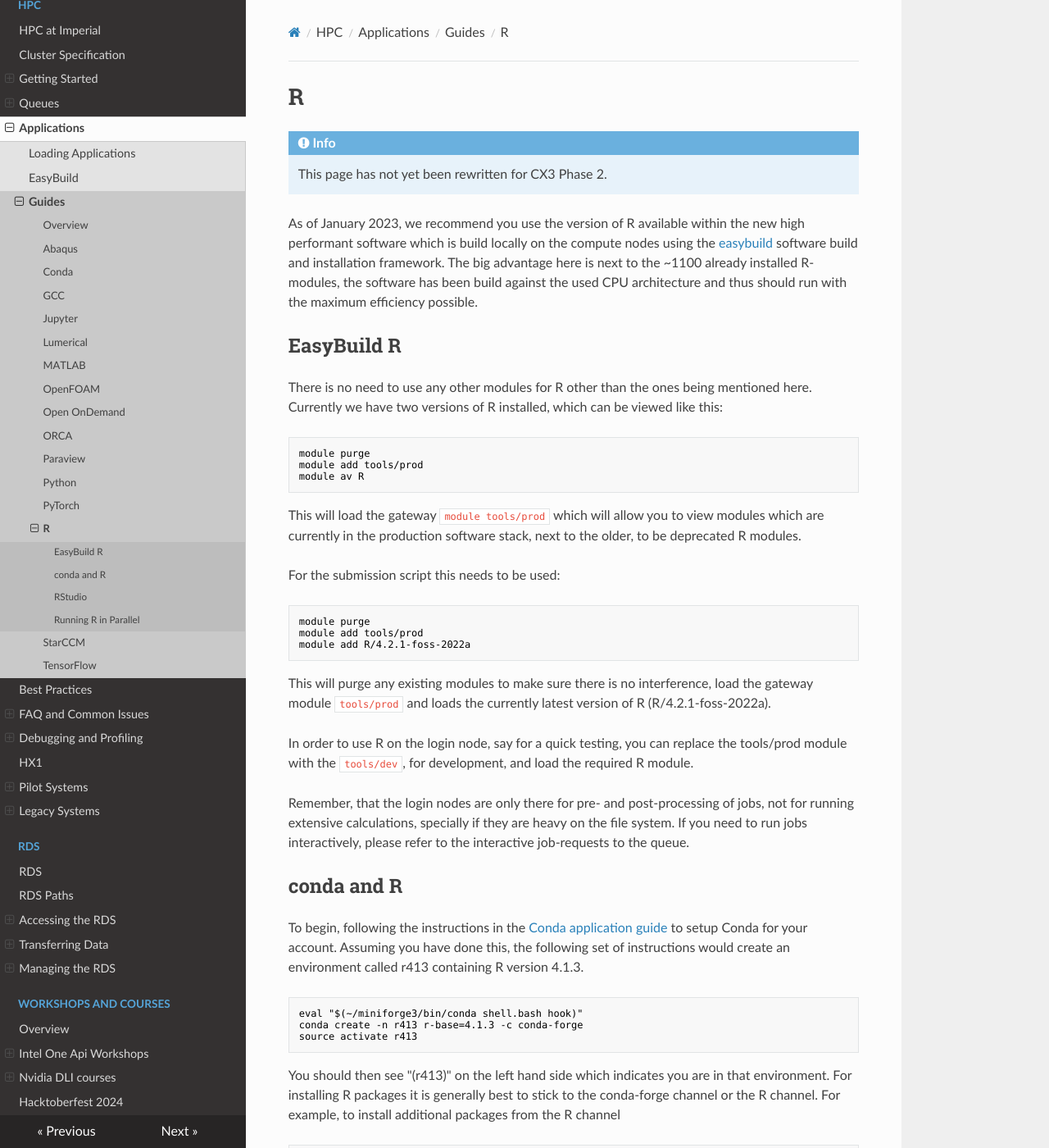
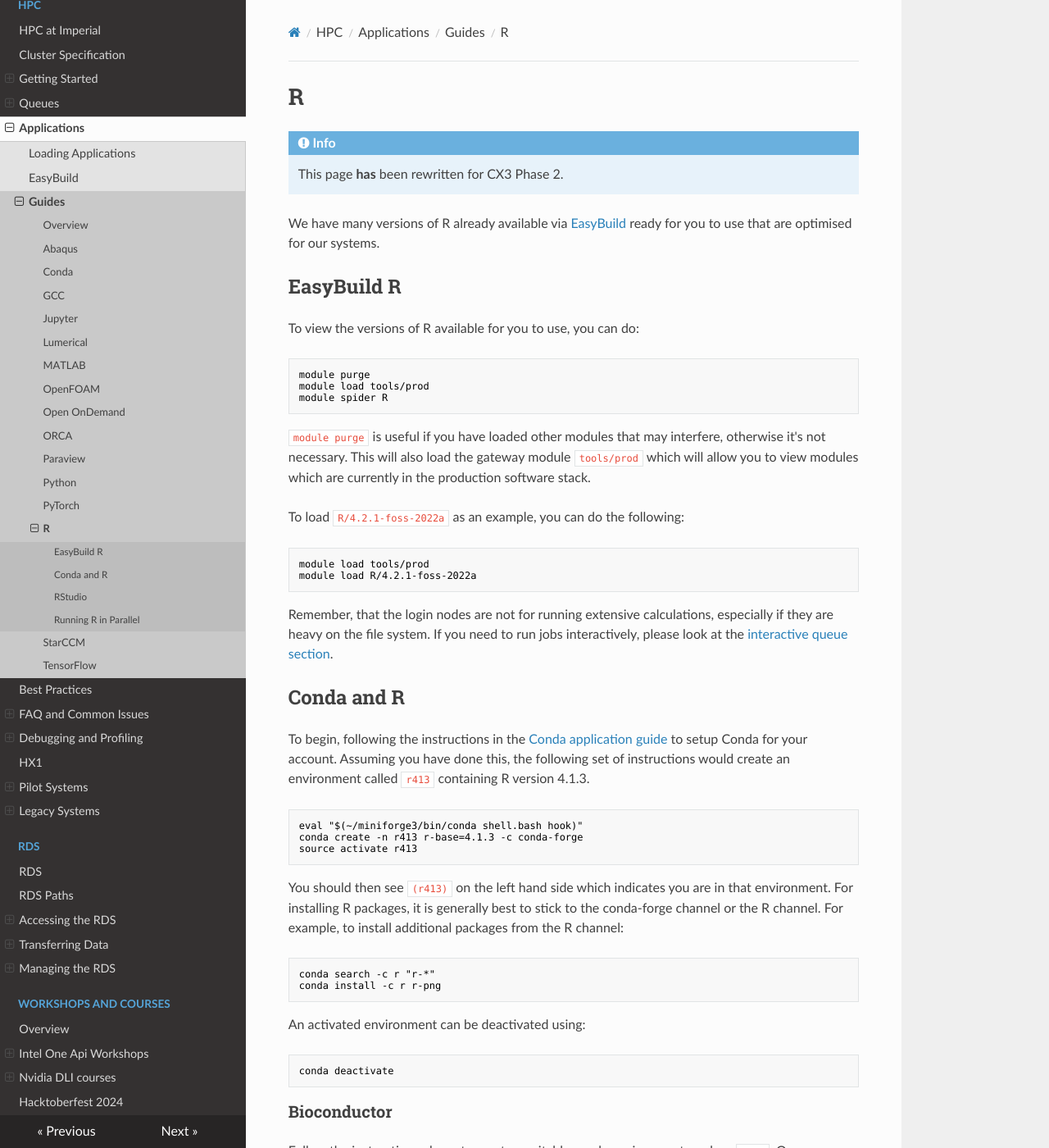
Before and after one commit to ImperialCollegeLondon/icl-rcs-user-guide, an MkDocs documentation site: the page built from docs/hpc/applications/guides/R.md, in a window 1280 px wide and 1400 px high. Shown: the whole window at 82% size. Built offline with MkDocs 1.6.1, drawn with Linux system fonts in a browser that asks for light colours; nearby versions of some CDN libraries; some of the changed text lies outside the part shown.

Commit message:
updated R page for phase2

````diff
--- a/docs/hpc/applications/guides/R.md
+++ b/docs/hpc/applications/guides/R.md
@@ -2,38 +2,33 @@
 
 !!! info
 
-    This page has not yet been rewritten for CX3 Phase 2.
+    This page **has** been rewritten for CX3 Phase 2.
 
-As of January 2023, we recommend you use the version of R available within the new high performant software which is build locally on the compute nodes using the [easybuild](../easybuild.md) software build and installation framework. The big advantage here is next to the ~1100 already installed R-modules, the software has been build against the used CPU architecture and thus should run with the maximum efficiency possible.
+We have many versions of R already available via [EasyBuild](../easybuild.md) ready for you to use that are optimised for our systems.
 
 ## EasyBuild R
 
-There is no need to use any other modules for R other than the ones being mentioned here. Currently we have two versions of R installed, which can be viewed like this:
+To view the versions of R available for you to use, you can do:
 
 ```console
 module purge
-module add tools/prod
-module av R
+module load tools/prod
+module spider R
 ```
 
-This will load the gateway `module tools/prod` which will allow you to view modules which are currently in the production software stack, next to the older, to be deprecated R modules.
+`module purge` is useful if you have loaded other modules that may interfere, otherwise it's not necessary. This will also load the gateway module `tools/prod` which will allow you to view modules which are currently in the production software stack.
 
-For the submission script this needs to be used:
+To load `R/4.2.1-foss-2022a` as an example, you can do the following:
 
 ```console
-module purge
-module add tools/prod
-module add R/4.2.1-foss-2022a
+module load tools/prod
+module load R/4.2.1-foss-2022a
 ```
 
-This will purge any existing modules to make sure there is no interference, load the gateway module `tools/prod` and loads the currently latest version of R (R/4.2.1-foss-2022a).
+Remember, that the login nodes are not for running extensive calculations, especially if they are heavy on the file system. If you need to run jobs interactively, please look at the [interactive queue section](../../queues/job-sizing-guidance.md#interactive).
 
-In order to use R on the login node, say for a quick testing, you can replace the tools/prod module with the `tools/dev`, for development, and load the required R module.
-
-Remember, that the login nodes are only there for pre- and post-processing of jobs, not for running extensive calculations, specially if they are heavy on the file system. If you need to run jobs interactively, please refer to the interactive job-requests to the queue.
-
-## conda and R
-To begin, following the instructions in the [Conda application guide](./conda.md) to setup Conda for your account. Assuming you have done this, the following set of instructions would create an environment called r413 containing R version 4.1.3.
+## Conda and R
+To begin, following the instructions in the [Conda application guide](./conda.md) to setup Conda for your account. Assuming you have done this, the following set of instructions would create an environment called `r413` containing R version 4.1.3.
 
 ```console
 eval "$(~/miniforge3/bin/conda shell.bash hook)"
@@ -41,7 +36,7 @@ conda create -n r413 r-base=4.1.3 -c conda-forge
 source activate r413
 ```
 
-You should then see "(r413)" on the left hand side which indicates you are in that environment. For installing R packages it is generally best to stick to the conda-forge channel or the R channel. For example, to install additional packages from the R channel
+You should then see `(r413)` on the left hand side which indicates you are in that environment. For installing R packages, it is generally best to stick to the conda-forge channel or the R channel. For example, to install additional packages from the R channel:
 
 ```console
 conda search -c r "r-*"
@@ -56,7 +51,7 @@ conda deactivate
 
 ### Bioconductor
 
-Follow the instructions above to create a suitable conda environment, such as r413. Once you have created this environment, you can search for bioconductor packages by running the following:
+Follow the instructions above to create a suitable conda environment, such as `r413`. Once you have created this environment, you can search for bioconductor packages by running the following:
 
 ```console
 conda search bioconductor-*
````
